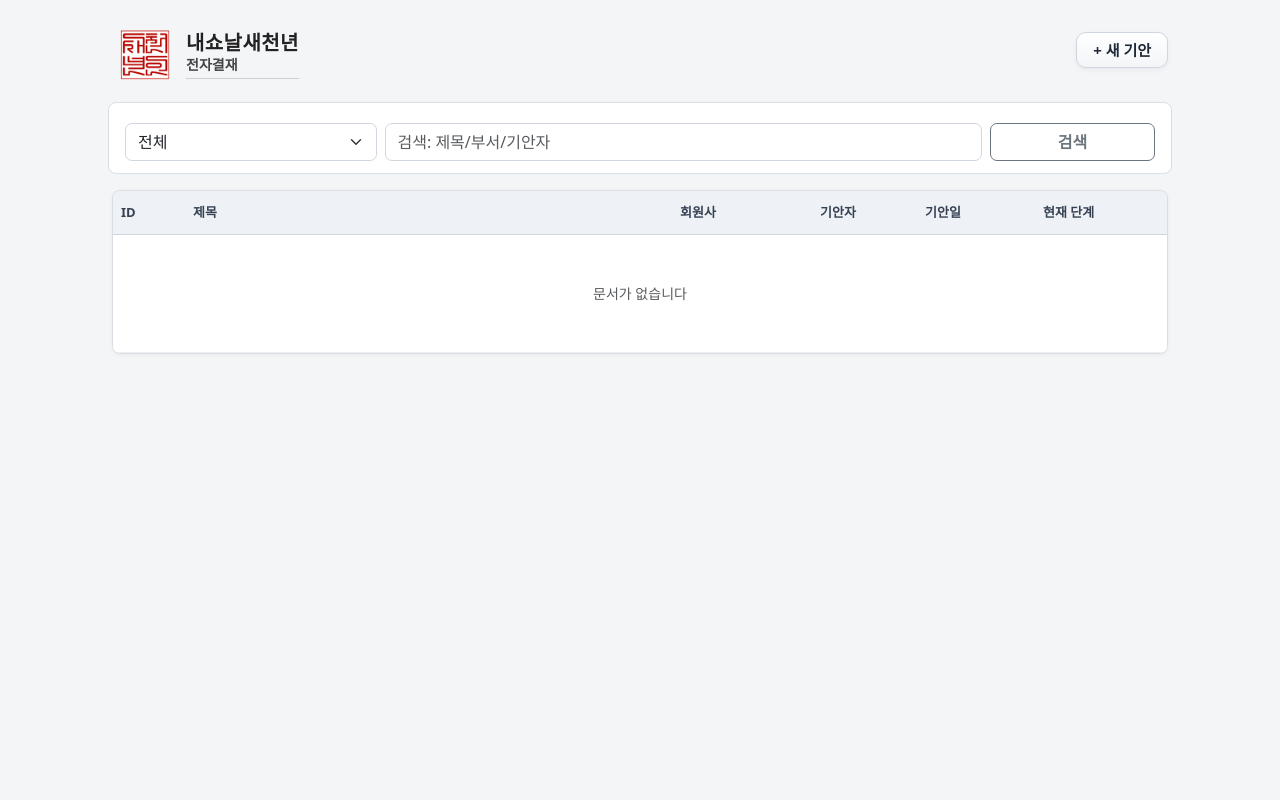
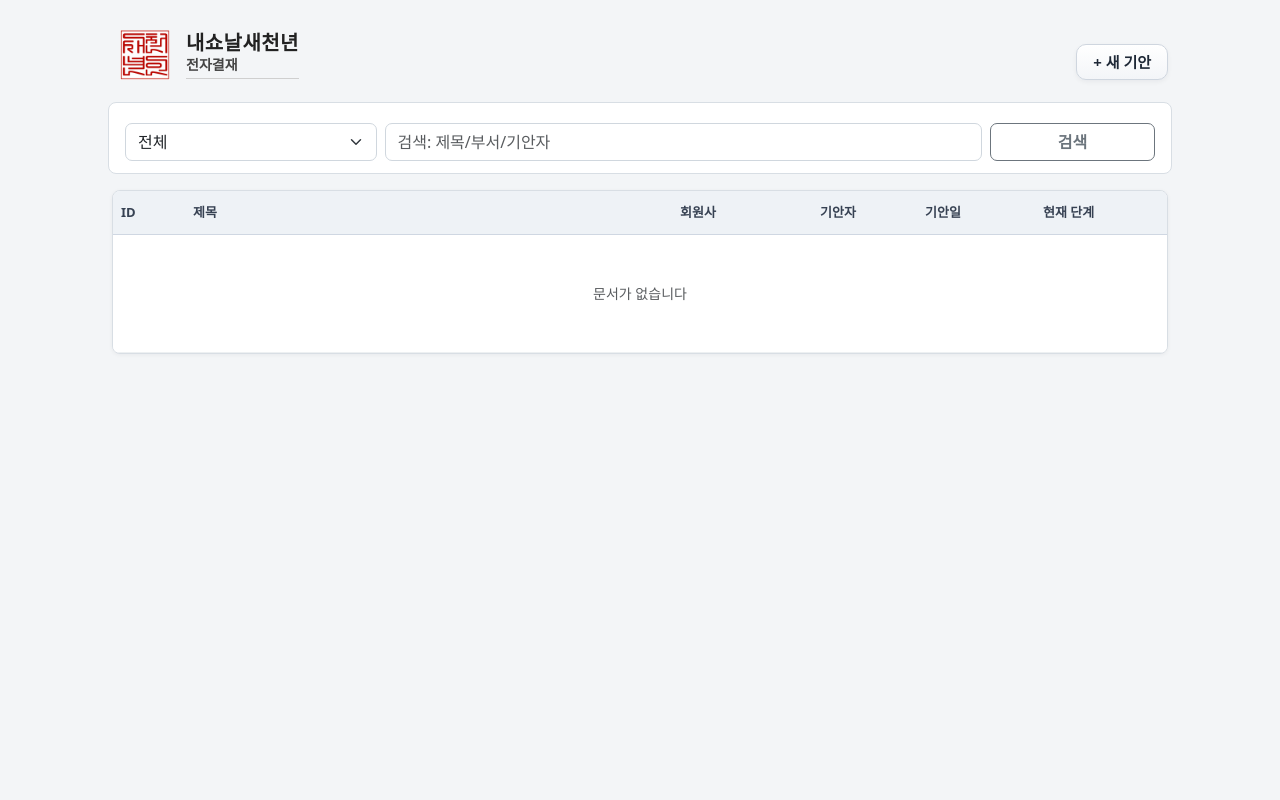
Before and after one commit to hyunsoo76/approval, a Django app: page /v2/ in a window 1280 px wide. Run offline with Django 5.2, Linux system fonts and the light colour scheme; data that the repository does not hold is empty.

Commit message:
새 기안 버튼 위치 수정

```diff
--- a/approvals_v2/templates/approvals_v2/list.html
+++ b/approvals_v2/templates/approvals_v2/list.html
@@ -88,7 +88,7 @@
   }
 
   .new-approval-btn{
-    margin-top:8px;
+    margin-top:14px;
     border:1px solid #cfd6df;
     background:linear-gradient(to bottom, #ffffff 0%, #f3f5f8 100%);
     color:#1f2937;
@@ -220,7 +220,7 @@
 <div class="approval-page">
   <div class="container approval-shell py-4">
 
-    <div class="d-flex justify-content-between align-items-start mb-4">
+    <div class="d-flex justify-content-between align-items-center mb-4">
 
       <a class="brand-link d-flex align-items-center gap-3 text-decoration-none" href="/approval/v2/" aria-label="전자결재 홈">
         <img src="{% static 'img/saecheon_stamp.png' %}"
```
